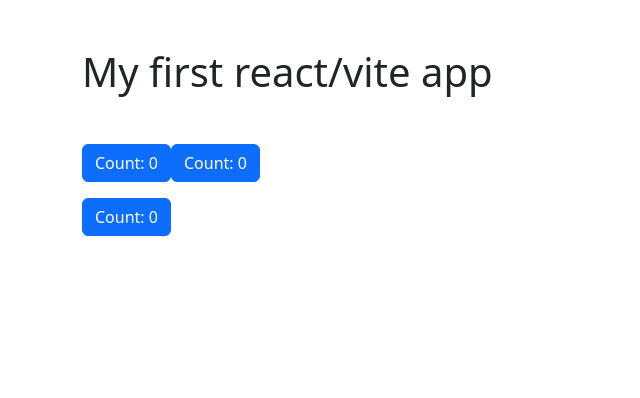
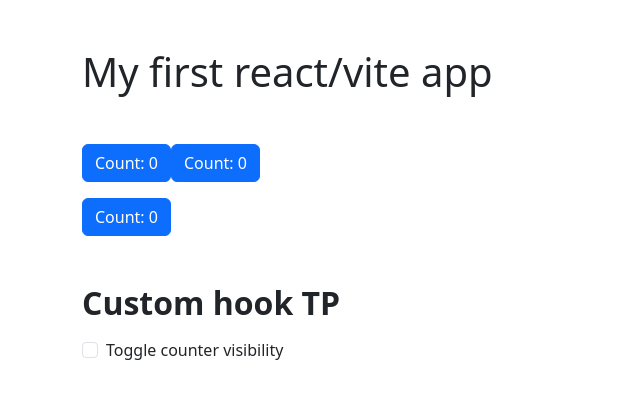
Before and after one commit to olivierstl/vite-react-playground, a React (Vite) app: page / in a window 1280 px wide. Shown: the top 398 px of the page, without its empty margins (0-640 px from the left). Built offline with nearby package versions, Linux system fonts and the light colour scheme.

Commit message:
feat: custom hook tp
Refs: chap17

```diff
--- a/src/App.tsx
+++ b/src/App.tsx
@@ -1,4 +1,5 @@
 import { Counter, CounterWithHook } from './Counter'
+import { Counter as CounterTp } from './CounterTP'
 
 function App() {
   return (
@@ -10,6 +11,8 @@ function App() {
       <p>
         <CounterWithHook></CounterWithHook>
       </p>
+      <h2 className="fw-bold mt-5 mb-3">Custom hook TP</h2>
+      <CounterTp />
     </main>
   )
 }
--- a/src/Counter.tsx
+++ b/src/Counter.tsx
@@ -62,15 +62,15 @@ export function CounterWithHook () {
    * If second parameter is an empty array
    * > execute only once when mounted (eq componentDidMount)
    */
-  useEffect(() => {
-    /** Call on mounted */
-    const timer = setInterval(() => {
-      console.log('Hello')
-    }, 1000)
+  // useEffect(() => {
+  //   /** Call on mounted */
+  //   const timer = setInterval(() => {
+  //     console.log('Hello')
+  //   }, 1000)
 
-    /** Executed when component will unmount */
-    return () => clearInterval(timer)
-  }, [])
+  //   /** Executed when component will unmount */
+  //   return () => clearInterval(timer)
+  // }, [])
 
   return (
     <button
--- /dev/null
+++ b/src/CounterTP.tsx
@@ -0,0 +1,55 @@
+import { FunctionComponent, MouseEvent, useState } from "react";
+import type { FormEvent } from "react";
+
+/** Custom hook. Set a start value and increment it */
+function useIncrement(start: number = 0, step: number = 1): [number, () => void] {
+  const [count, setCount] = useState(start)
+  const increment = () => {
+    setCount(count => count + step)
+  }
+
+  return [count, increment]
+}
+
+/** Custom hook. Toggle the counter visibility */
+function useToggleCounter(isChecked: boolean = false): [boolean, () => void]  {
+  const [value, setValue] = useState(isChecked)
+  const toggle = () => {
+    setValue(value => !value)
+  }
+  return [value, toggle]
+}
+
+export const Counter: FunctionComponent = () => {
+  const [count, increment] = useIncrement(10, 2)
+  const [isCounterVisible, toggleCounter] = useToggleCounter()
+
+  return (
+    <>
+      <div className="form-check">
+        <input
+          id="toggle-counter"
+          className="form-check-input"
+          type="checkbox"
+          name="toggle-counter"
+          checked={isCounterVisible}
+          onChange={toggleCounter}
+        />
+        <label
+          className="form-check-label"
+          htmlFor="toggle-counter"
+        >
+          Toggle counter visibility
+        </label>
+      </div>
+      {isCounterVisible &&
+        <button
+        className="btn btn-info"
+        onClick={increment}
+        >
+          counter {count}
+        </button>
+      }
+    </>
+  )
+}
```
